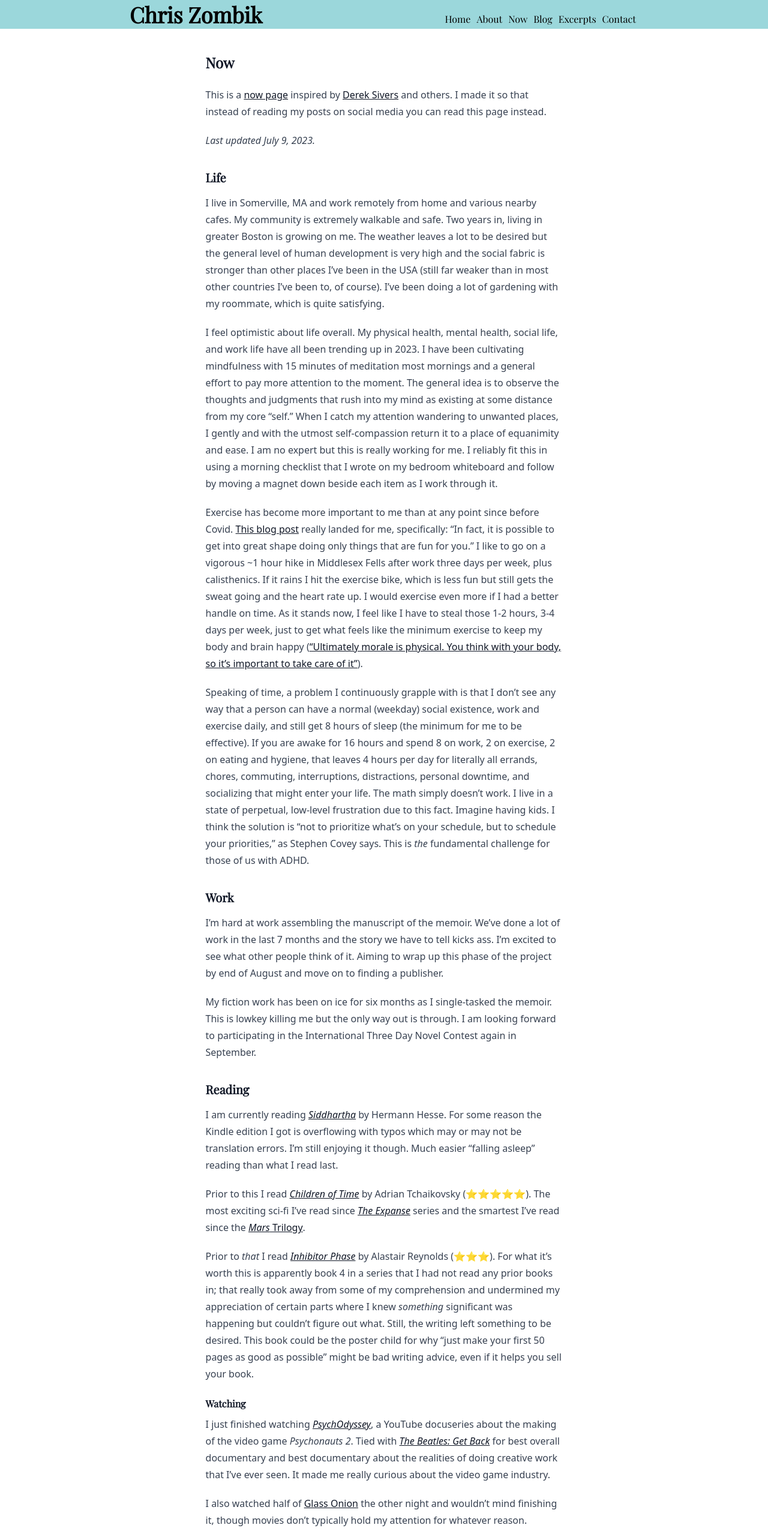
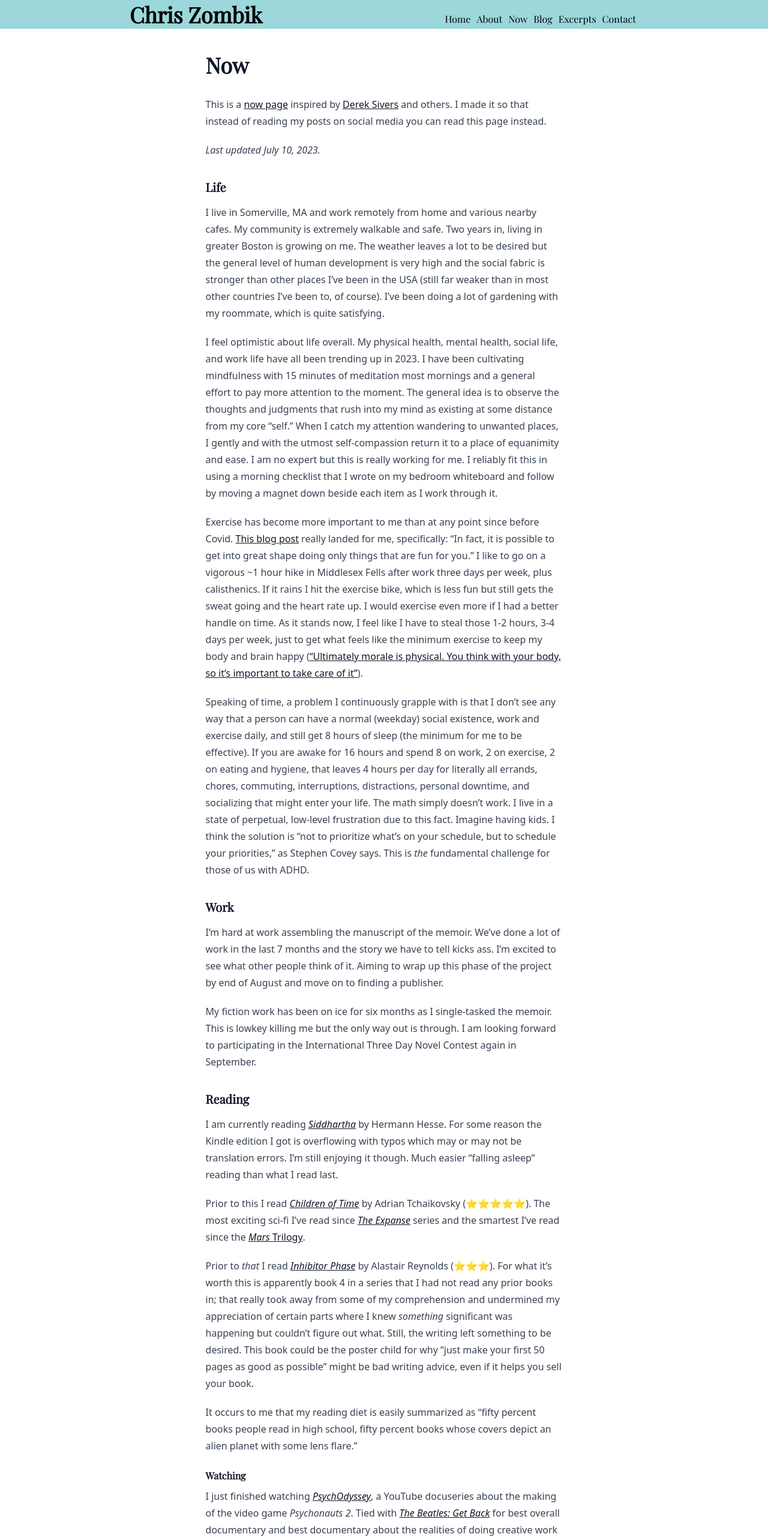
Before and after one commit to gabbywelson/chriszombik, an Astro site: page /now in a window 1280 px wide. Shown: the top 2562 px of the page at 60% size. Built offline with nearby package versions, Linux system fonts and the light colour scheme; Astro itself is replaced by a stand-in of ours.

Commit message:
Update now.md

```diff
--- a/src/content/static/now.md
+++ b/src/content/static/now.md
@@ -1,11 +1,11 @@
 ---
 title: Now
 ---
-## Now
+# Now
 
 This is a [now page](https://nownownow.com/about) inspired by [Derek Sivers](https://sive.rs/nowff) and others. I made it so that instead of reading my posts on social media you can read this page instead.
 
-*Last updated July 9, 2023.*
+*Last updated July 10, 2023.*
 
 ### Life
 
@@ -31,11 +31,13 @@ Prior to this I read [_Children of Time_](https://www.goodreads.com/book/show/25
 
 Prior to _that_ I read [_Inhibitor Phase_](https://www.goodreads.com/en/book/show/56072402) by Alastair Reynolds (⭐️⭐️⭐️). For what it's worth this is apparently book 4 in a series that I had not read any prior books in; that really took away from some of my comprehension and undermined my appreciation of certain parts where I knew _something_ significant was happening but couldn't figure out what. Still, the writing left something to be desired. This book could be the poster child for why "just make your first 50 pages as good as possible" might be bad writing advice, even if it helps you sell your book.
 
+It occurs to me that my reading diet is easily summarized as "fifty percent books people read in high school, fifty percent books whose covers depict an alien planet with some lens flare."
+
 #### Watching
 
 I just finished watching [_PsychOdyssey_](https://www.youtube.com/playlist?list=PLIhLvue17Sd70y34zh2erWWpMyOnh4UN), a YouTube docuseries about the making of the video game _Psychonauts 2_. Tied with [_The Beatles: Get Back_](https://en.wikipedia.org/wiki/The_Beatles:_Get_Back) for best overall documentary and best documentary about the realities of doing creative work that I've ever seen. It made me really curious about the video game industry.
 
-I also watched half of [Glass Onion](https://www.imdb.com/title/tt11564570/) the other night and wouldn't mind finishing it, though movies don't typically hold my attention for whatever reason.
+I also watched half of [_Glass Onion_](https://www.imdb.com/title/tt11564570/) the other night and wouldn't mind finishing it, though movies don't typically hold my attention for whatever reason.
 
 The Red Sox are in last place in the AL East and yet I think they have a completely plausible path to the playoffs through the Wild Card due to an easy schedule in July and August. I'm just saying, watch this space.
 
```
